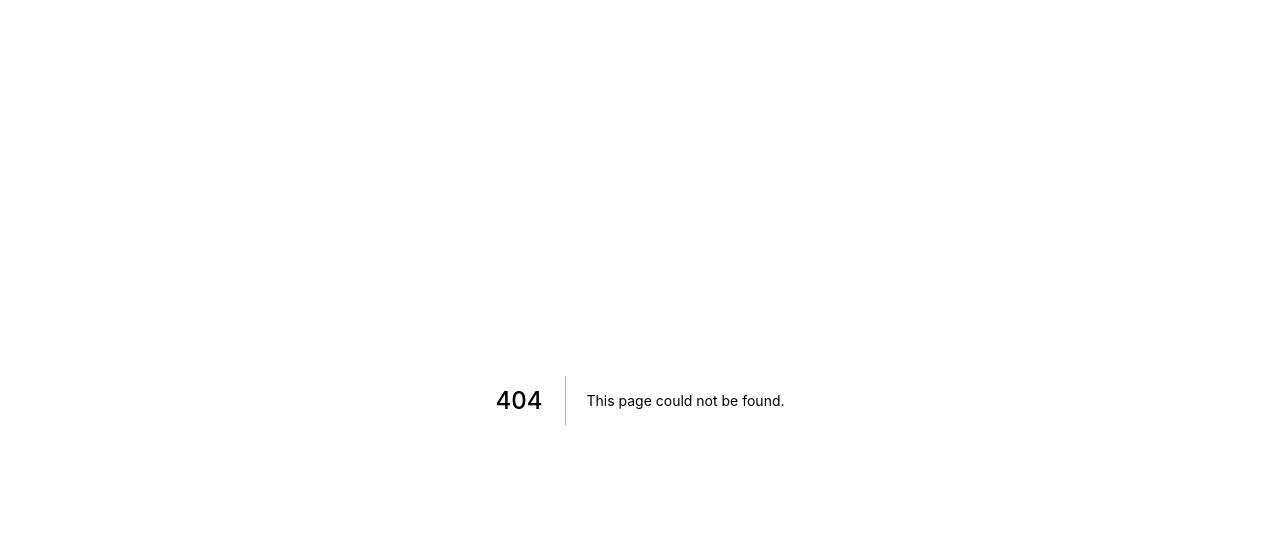
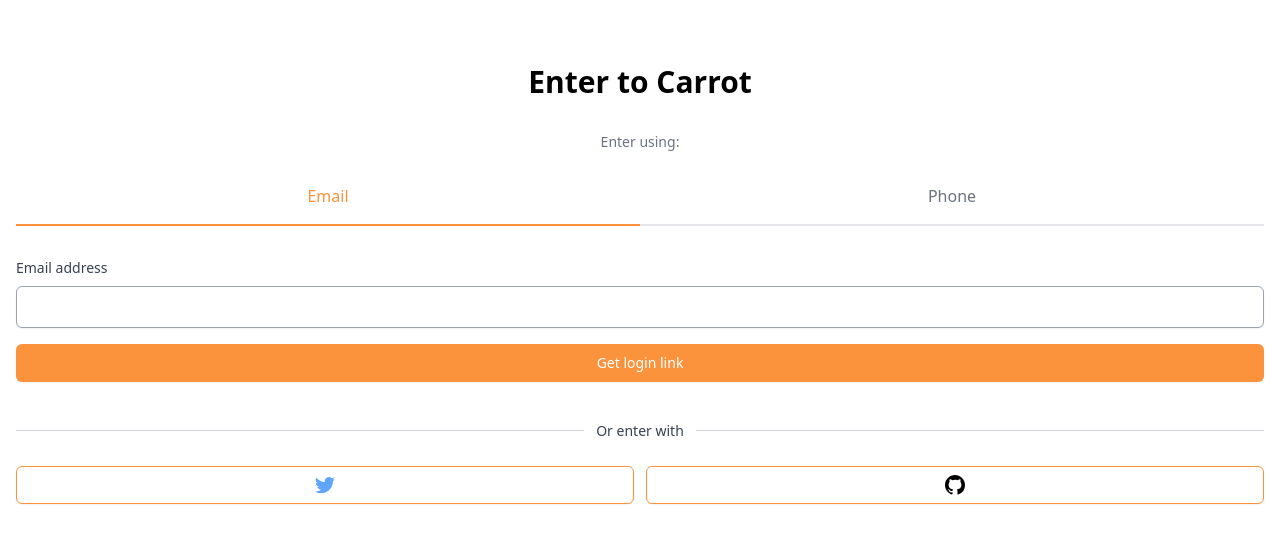
Before and after one commit to klastill/carrotMarket_clone, a Next.js app: page /enter in a window 1280 px wide. Before the commit this address had no page. Shown: the top 542 px of the page. Built offline with nearby package versions, Linux system fonts and the light colour scheme.

Commit message:
add enter page

```diff
--- a/package.json
+++ b/package.json
@@ -14,6 +14,7 @@
     "react-dom": "18.2.0"
   },
   "devDependencies": {
+    "@tailwindcss/forms": "^0.5.3",
     "@types/node": "18.7.17",
     "@types/react": "18.0.19",
     "@types/react-dom": "18.0.6",
--- /dev/null
+++ b/pages/enter.tsx
@@ -0,0 +1,110 @@
+import { useState } from "react";
+
+function cls(...calssnames: string[]) {
+  return calssnames.join(" ");
+}
+
+export default function Enter() {
+  const [method, setMethod] = useState<"email" | "phone">("email");
+  const onEmailClick = () => setMethod("email");
+  const onPhoneClick = () => setMethod("phone");
+  return (
+    <div className="mt-16 px-4">
+      <h3 className="text-3xl font-bold text-center">Enter to Carrot</h3>
+      <div className="mt-8">
+        <div className="flex flex-col items-center">
+          <h5 className="text-sm text-gray-500 font-medium">Enter using:</h5>
+          <div className="grid grid-cols-2 mt-8 w-full">
+            <button
+              className={cls(
+                "pb-4 font-medium border-b-2",
+                method === "email"
+                  ? "border-orange-400 text-orange-400"
+                  : "text-gray-500"
+              )}
+              onClick={onEmailClick}
+            >
+              Email
+            </button>
+            <button
+              className={cls(
+                "pb-4 font-medium border-b-2",
+                method === "phone"
+                  ? "border-orange-400 text-orange-400"
+                  : "text-gray-500"
+              )}
+              onClick={onPhoneClick}
+            >
+              Phone
+            </button>
+          </div>
+        </div>
+        <form className="flex flex-col mt-8">
+          <label className="text-sm font-medium text-gray-700">
+            {method === "email" ? "Email address" : null}
+            {method === "phone" ? "Phone number" : null}
+          </label>
+          <div className="mt-2">
+            {method === "email" ? (
+              <input
+                type="email"
+                className="appearance-none w-full px-4 py-2 border border-gray-400 rounded-md shadow-sm placeholder-gray-500 focus:outline-none focus:ring-2 focus:ring-orange-400 focus:border-transparent"
+                required
+              />
+            ) : null}
+            {method === "phone" ? (
+              <div className=" flex rounded-md shadow-sm">
+                <span className="flex items-center justify-center px-3 rounded-l-md border border-r-0 border-gray-300 bg-gray-50 text-gray-500 select-none text-sm">
+                  +82
+                </span>
+                <input
+                  type="number"
+                  className="appearance-none w-full px-3 py-2 border border-gray-300 rounded-md rounded-l-none placeholder-gray-400 focus:outline-none focus:ring-orange-400 focus:border-orange-400"
+                  required
+                />
+              </div>
+            ) : null}
+          </div>
+          <button className="mt-4 px-4 py-2 rounded-md text-sm font-medium text-white bg-orange-400 hover:bg-orange-500 border border-transparent shadow-sm focus:ring-2 focus:ring-offset focus:ring-orange-500 focus:outline-none">
+            {method === "email" ? "Get login link" : null}
+            {method === "phone" ? "Get one-time password" : null}
+          </button>
+        </form>
+        <div className="mt-12">
+          <div className="relative">
+            <div className="absolute w-full border-t border-gray-300" />
+            <div className="relative -top-3 text-center">
+              <span className="bg-white px-3 text-sm text-gray-700">Or enter with</span>
+            </div>
+          </div>
+          <div className="grid grid-cols-2 gap-3 mt-3">
+            <button className="flex justify-center items-centerpx-4 py-2 border border-orange-400 rounded-md shadow-sm bg-white text-sm font-medium text-blue-400">
+              <svg
+                className="w-5 h-5"
+                aria-hidden="true"
+                fill="currentColor"
+                viewBox="0 0 20 20"
+              >
+                <path d="M6.29 18.251c7.547 0 11.675-6.253 11.675-11.675 0-.178 0-.355-.012-.53A8.348 8.348 0 0020 3.92a8.19 8.19 0 01-2.357.646 4.118 4.118 0 001.804-2.27 8.224 8.224 0 01-2.605.996 4.107 4.107 0 00-6.993 3.743 11.65 11.65 0 01-8.457-4.287 4.106 4.106 0 001.27 5.477A4.073 4.073 0 01.8 7.713v.052a4.105 4.105 0 003.292 4.022 4.095 4.095 0 01-1.853.07 4.108 4.108 0 003.834 2.85A8.233 8.233 0 010 16.407a11.616 11.616 0 006.29 1.84" />
+              </svg>
+            </button>
+            <button className="flex justify-center items-centerpx-4 py-2 border border-orange-400 rounded-md shadow-sm bg-white text-sm font-medium text-black">
+              <svg
+                className="w-5 h-5"
+                aria-hidden="true"
+                fill="currentColor"
+                viewBox="0 0 20 20"
+              >
+                <path
+                  fillRule="evenodd"
+                  d="M10 0C4.477 0 0 4.484 0 10.017c0 4.425 2.865 8.18 6.839 9.504.5.092.682-.217.682-.483 0-.237-.008-.868-.013-1.703-2.782.605-3.369-1.343-3.369-1.343-.454-1.158-1.11-1.466-1.11-1.466-.908-.62.069-.608.069-.608 1.003.07 1.531 1.032 1.531 1.032.892 1.53 2.341 1.088 2.91.832.092-.647.35-1.088.636-1.338-2.22-.253-4.555-1.113-4.555-4.951 0-1.093.39-1.988 1.029-2.688-.103-.253-.446-1.272.098-2.65 0 0 .84-.27 2.75 1.026A9.564 9.564 0 0110 4.844c.85.004 1.705.115 2.504.337 1.909-1.296 2.747-1.027 2.747-1.027.546 1.379.203 2.398.1 2.651.64.7 1.028 1.595 1.028 2.688 0 3.848-2.339 4.695-4.566 4.942.359.31.678.921.678 1.856 0 1.338-.012 2.419-.012 2.747 0 .268.18.58.688.482A10.019 10.019 0 0020 10.017C20 4.484 15.522 0 10 0z"
+                  clipRule="evenodd"
+                />
+              </svg>
+            </button>
+          </div>
+        </div>
+      </div>
+    </div>
+  );
+}
--- a/pages/index.tsx
+++ b/pages/index.tsx
@@ -1,11 +1,7 @@
 import type { NextPage } from "next";
 
 const Home: NextPage = () => {
-  return (
-    <div className="bg-red-300">
-      <h1 className="text-black">Home</h1>
-    </div>
-  );
+  return null;
 };
 
 export default Home;
--- a/tailwind.config.js
+++ b/tailwind.config.js
@@ -7,5 +7,7 @@
   theme: {
     extend: {},
   },
-  plugins: [],
+  plugins: [
+    require("@tailwindcss/forms"),
+  ],
 }
```
Also changed, not shown: 1 other file (tests, documents, lock files or other folders).
